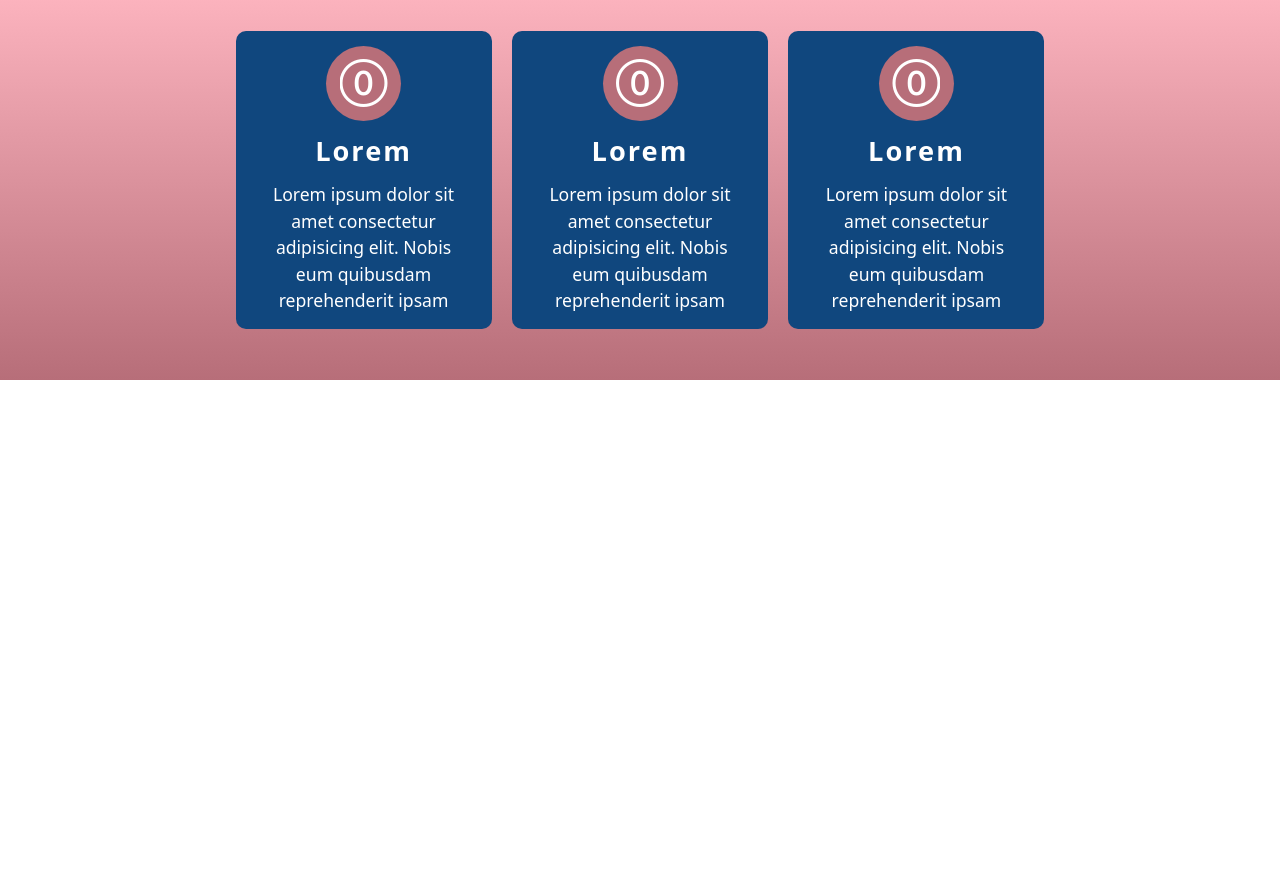
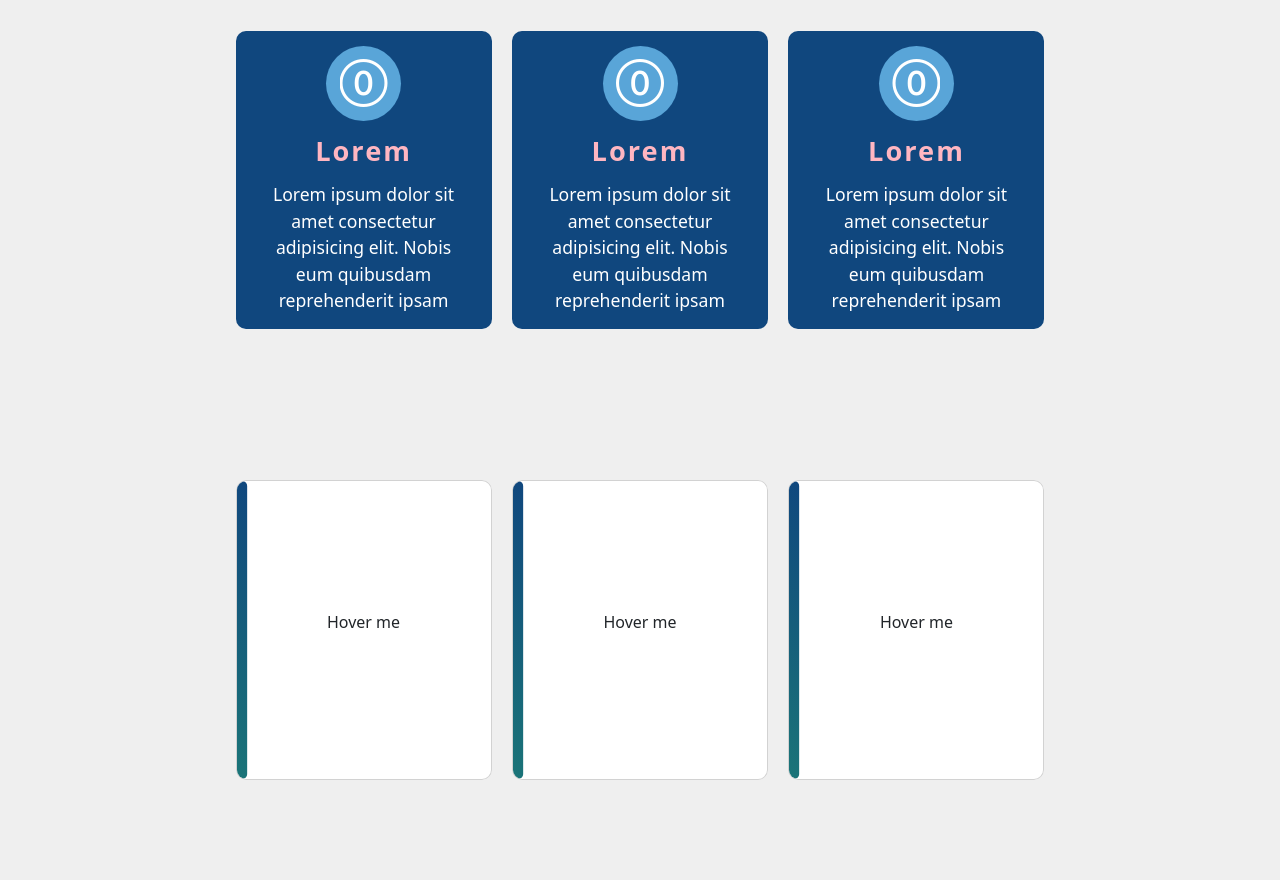
Before and after one commit to LautyDeveloper/KiriStyleHub, a website: page index.html in a window 1280 px wide. Shown: the part 820-1700 px from the top of the page. Before the commit the page ends 1200 px from the top, so only its background shows below. Drawn offline with nearby package versions, Linux system fonts and the light colour scheme; a web font is replaced by a local one.

Commit message:
Desarrollo de Seccion Destacados

```diff
--- a/assets/sass/style.scss
+++ b/assets/sass/style.scss
@@ -9,7 +9,8 @@ $azul: #10477e;
 $blanco: #FFFFFF;
 $rosa: #FFB6C1;
 $ororosa: #B76E79;
-
+$celeste: #59A5D8;
+$verde-agua: #1e8476;
 //Fuentes
 $fuenteTitulo: 'Martian Mono', monospace;
 $fuenteLinks: 'JetBrains Mono', monospace;
@@ -73,7 +74,7 @@ header {
     }
 
     i:hover {
-        color: #3f74a9;
+        color: $celeste;
         cursor: pointer;
     }
 }
@@ -128,14 +129,10 @@ header {
 }
 
 .data {
-    background: linear-gradient(
-        $rosa,
-        $ororosa
-    );
     width: 100vw;
     height: 400px;
     @include mixins.crearFlex(column, center, center, center, inherit);
-
+    background-color: $gris;
     &_cartas {
         width: 80%;
         height: 100%;
@@ -157,7 +154,7 @@ header {
                 width: 75px;
                 height: 75px;
                 border-radius: 100%;
-                background-color: $ororosa;
+                background-color: $celeste;
                 @include mixins.crearFlex(column, center, center, center, inherit);
 
                 i {
@@ -172,6 +169,7 @@ header {
                 font-size: 1.7rem;
                 letter-spacing: 2px;
                 margin: 10px;
+                color: $rosa;
             }
 
             .carta_parrafo {
@@ -182,3 +180,76 @@ header {
         &_carta:hover{transform: scale(1.02); transform: translateY(-20px); }
     }
 }
+
+.destacados{
+    width: 100vw;
+    min-height: 500px;
+    @include mixins.crearFlex(column, center, center, center, inherit);
+    background-color: $gris;
+    .cartas{
+        width: 80%;
+        @include mixins.crearFlex(row, center, center, center, inherit);
+    }
+    .card-container {
+        width: 25%;
+        max-width: 300px;
+        height: 300px;
+        position: relative;
+        border-radius: 10px;
+        overflow: hidden;
+        margin: 0 1%;
+        .card {
+            width: 100%;
+            height: 100%;
+            border-radius: inherit;
+            .front-content {
+                width: 100%;
+                height: 100%;
+                display: flex;
+                align-items: center;
+                justify-content: center;
+                transition: all 0.6s cubic-bezier(0.23, 1, 0.320, 1);
+            }
+            .content {
+                position: absolute;
+                top: 0;
+                left: 0;
+                width: 100%;
+                height: 100%;
+                display: flex;
+                flex-direction: column;
+                align-items: center;
+                justify-content: center;
+                text-align: center;
+                gap: 10px;
+                background: linear-gradient(40deg, $verde-agua 20%, $azul 100% );
+                color: white;
+                padding: 20px;
+                line-height: 1.5;
+                border-radius: 5px;
+                pointer-events: none;
+                transform: translateX(-96%);
+                transition: all 0.6s cubic-bezier(0.23, 1, 0.320, 1);
+                .heading {
+                    font-size: 32px;
+                    font-weight: 700;
+                  }
+                p{
+                    font-weight: 600;
+                }
+            }
+        }
+        .card:hover .content {
+            transform: translateY(0);
+        }
+
+        .card:hover .front-content {
+            transform: translateX(-30%);
+        }
+
+        .card:hover .front-content p {
+            opacity: 0;
+        }
+
+    }
+}
--- a/index.html
+++ b/index.html
@@ -81,5 +81,57 @@
         </div>
       </div>
     </section>
+    <section class="destacados">
+      <div class="cartas">
+        <div class="card-container">
+          <div class="card">
+            <div class="front-content">
+              <p>Hover me</p>
+            </div>
+            <div class="content">
+              <p class="heading">Card Hover</p>
+              <p>
+                Lorem ipsum dolor sit amet, consectetur adipii voluptas ten
+                mollitia pariatur odit, ab minus ratione adipisci accusamus vel
+                est excepturi laboriosam magnam necessitatibus dignissimos
+                molestias.
+              </p>
+            </div>
+          </div>
+        </div>
+        <div class="card-container">
+          <div class="card">
+            <div class="front-content">
+              <p>Hover me</p>
+            </div>
+            <div class="content">
+              <p class="heading">Card Hover</p>
+              <p>
+                Lorem ipsum dolor sit amet, consectetur adipii voluptas ten
+                mollitia pariatur odit, ab minus ratione adipisci accusamus vel
+                est excepturi laboriosam magnam necessitatibus dignissimos
+                molestias.
+              </p>
+            </div>
+          </div>
+        </div>
+        <div class="card-container">
+          <div class="card">
+            <div class="front-content">
+              <p>Hover me</p>
+            </div>
+            <div class="content">
+              <p class="heading">Card Hover</p>
+              <p>
+                Lorem ipsum dolor sit amet, consectetur adipii voluptas ten
+                mollitia pariatur odit, ab minus ratione adipisci accusamus vel
+                est excepturi laboriosam magnam necessitatibus dignissimos
+                molestias.
+              </p>
+            </div>
+          </div>
+        </div>
+      </div>
+    </section>
   </body>
 </html>
```
Also changed, not shown: assets/sass/style.css, 1 other file.
